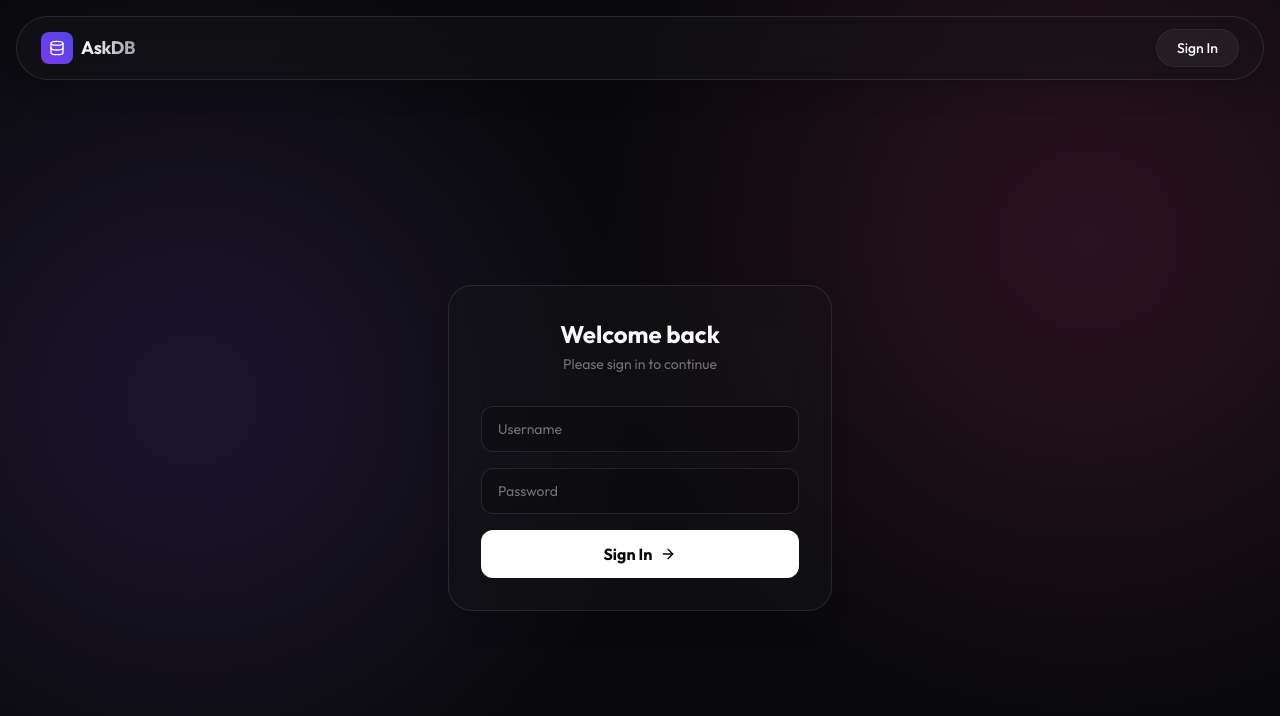
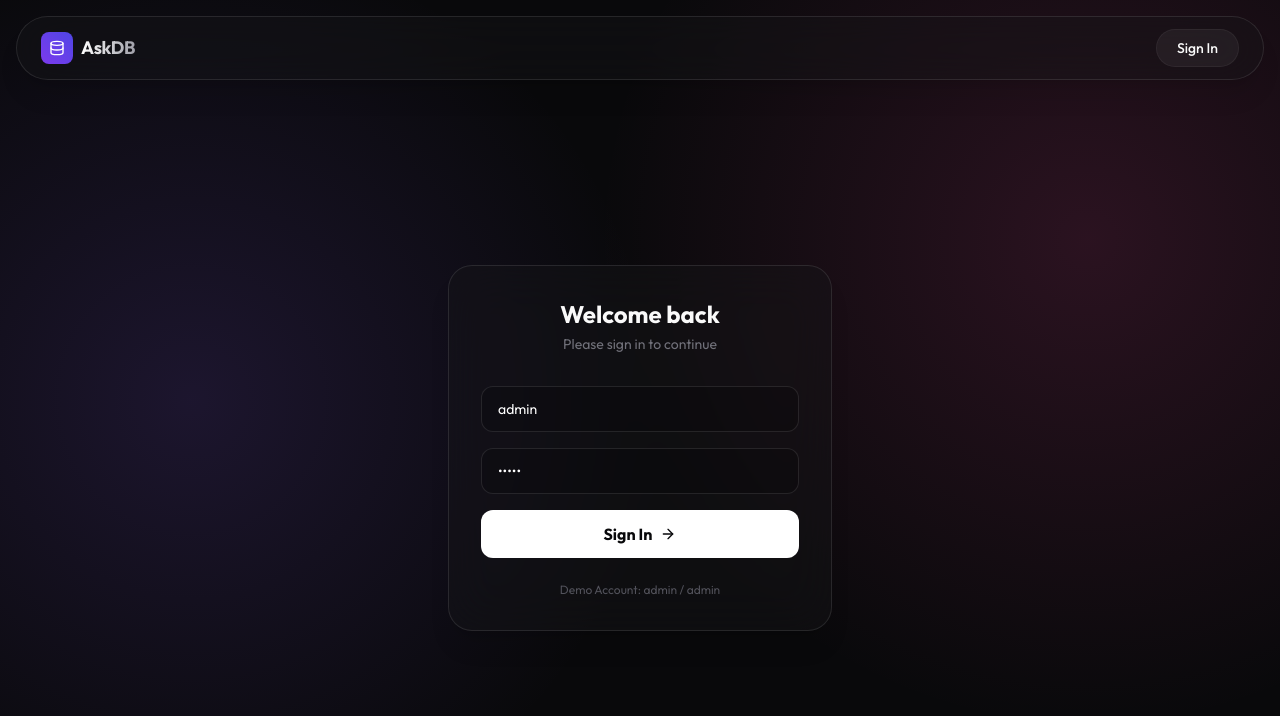
Before and after one commit to GOWTHAM2581/Ask-DB-GEN_AI, a React (Vite) app in the folder frontend/: page /login in a window 1280 px wide. Shown: the top 716 px of the page. Built offline with nearby package versions, Linux system fonts and the light colour scheme; no server answers.

Commit message:
UI: Restore default login and partial DB connection defaults

```diff
--- a/frontend/src/pages/ConnectDB.jsx
+++ b/frontend/src/pages/ConnectDB.jsx
@@ -7,11 +7,11 @@ import { motion } from 'framer-motion';
 
 const ConnectDB = () => {
     const [formData, setFormData] = useState({
-        host: '',
-        port: '',
+        host: 'mysql-36e55b8c-gowtham2581h-2c75.k.aivencloud.com',
+        port: 17162,
         user: '',
         password: '',
-        database: ''
+        database: 'defaultdb'
     });
     const [isLoading, setIsLoading] = useState(false);
     const [error, setError] = useState('');
--- a/frontend/src/pages/Login.jsx
+++ b/frontend/src/pages/Login.jsx
@@ -6,8 +6,8 @@ import { Lock, ArrowRight } from 'lucide-react';
 import { motion } from 'framer-motion';
 
 const Login = () => {
-    const [username, setUsername] = useState('');
-    const [password, setPassword] = useState('');
+    const [username, setUsername] = useState('admin');
+    const [password, setPassword] = useState('admin');
     const [error, setError] = useState('');
     const [isLoading, setIsLoading] = useState(false);
     const { login } = useAuth();
@@ -73,6 +73,10 @@ const Login = () => {
                             <ArrowRight className="w-4 h-4" />
                         </button>
                     </form>
+
+                    <div className="mt-6 text-center">
+                        <p className="text-xs text-zinc-600">Demo Account: admin / admin</p>
+                    </div>
                 </div>
             </motion.div>
         </div>
```
